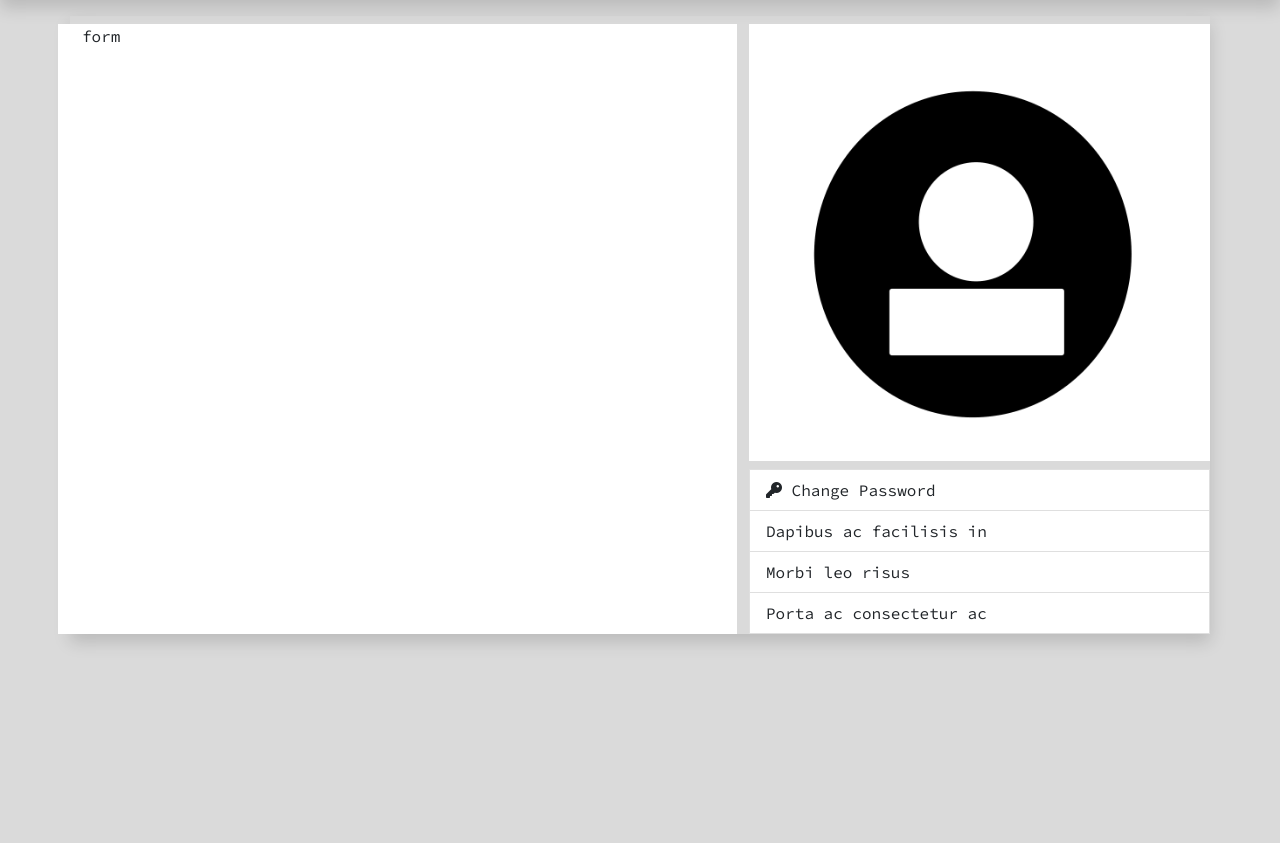
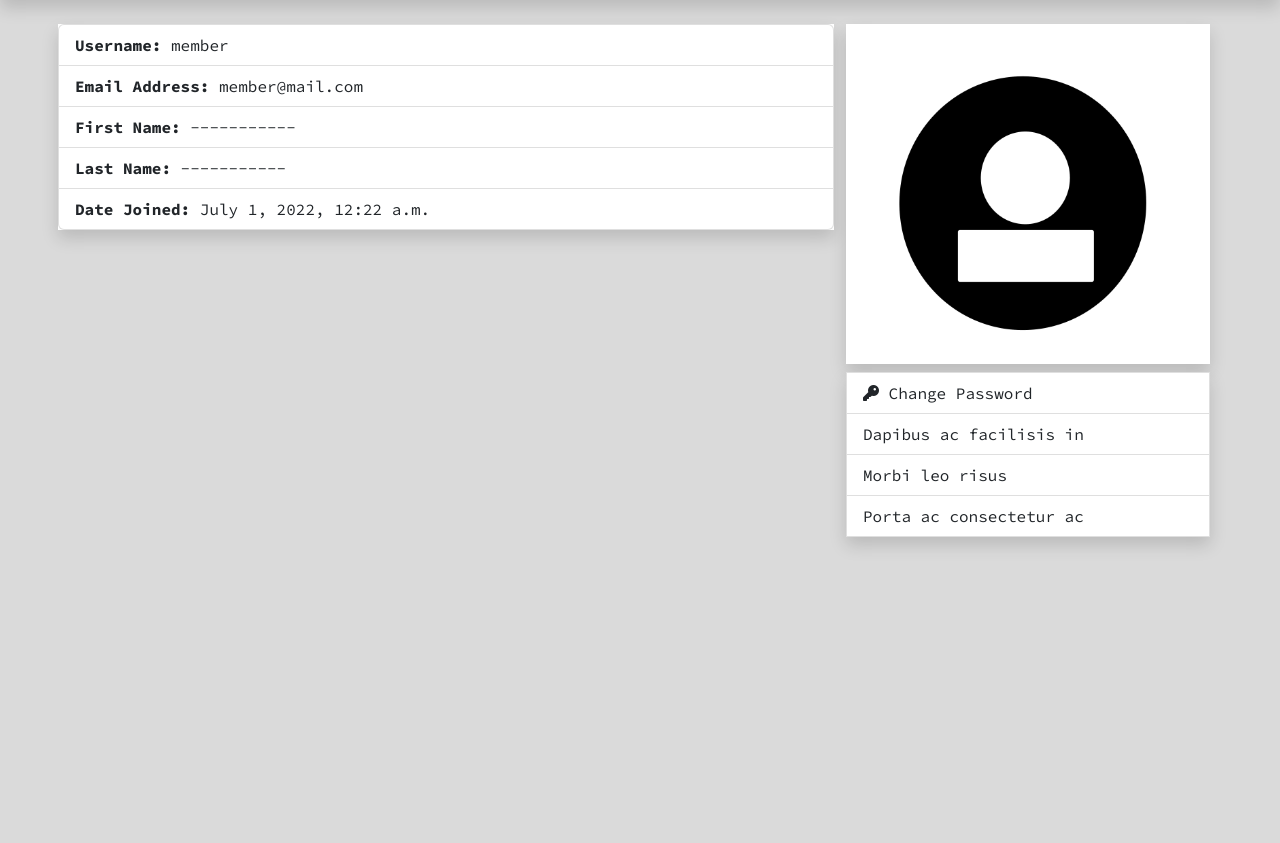
Before and after one commit to originull4/django_bootsrap, a Django app: page /account/profile/ in a window 1280 px wide. Shown: the part 56-899 px from the top of the page. Run offline with Django 4.2, Linux system fonts and the light colour scheme; a user stored in the database is signed in.

Commit message:
complete profile.html

```diff
--- a/account/views.py
+++ b/account/views.py
@@ -38,14 +38,14 @@ class ProfileView(LoginRequiredMixin, View):
     def get(self, request):
         user_info = {
             'username': request.user.username,
-            'email': request.user.email,
-            'first_name': request.user.first_name,
-            'last_name': request.user.last_name,
+            'email': request.user.email or '-----------',
+            'first_name': request.user.first_name or '-----------',
+            'last_name': request.user.last_name or '-----------',
             'date_joined': request.user.date_joined,
-            'gender': request.user.gender,
+            'gender': request.user.gender or '-----------',
             'avatar': request.user.avatar.url,
         }
-        return render(request, self.template_name, {'user_info': user_info})
+        return render(request, self.template_name, user_info)
 
 
 class LoginView(LogoutRequiredMixin, View):
--- a/templates/account/profile.html
+++ b/templates/account/profile.html
@@ -3,22 +3,42 @@
 {% load static %}
 
 {% block content %}
-<div class="container my-4 shadow">
-  <div class="row gy-2 gx-lg-5 gx-md-5">
+<div class="container my-4">
+
+  <div class="row gy-2 gx-md-5">
+
     <!-- Right Section -->
-    <div class="col-md-8 col-lg-7 bg-white">
-      form
+    <div class="col-md-8 p-0">
+      <div class="bg-white shadow">
+        <ul class="list-group">
+          <li class="list-group-item">
+            <strong>Username: </strong>{{ username }}
+          </li>
+          <li class="list-group-item">
+            <strong>Email Address: </strong>{{ email }}
+          </li>
+          <li class="list-group-item">
+            <strong>First Name: </strong>{{ first_name }}
+          </li>
+          <li class="list-group-item">
+            <strong>Last Name: </strong>{{ last_name }}
+          </li>
+          <li class="list-group-item">
+            <strong>Date Joined: </strong>{{ date_joined }}
+          </li>
+        </ul>
+      </div>
     </div>
 
     <!-- Left Section -->
-    <div class="col-md-4 col-lg-5">
+    <div class="col-md-4">
       <div class="row gy-2">
 
-        <div class="bg-white">
-          <img src="{{ user_info.avatar }}" class="w-100" />
+        <div class="bg-white shadow">
+          <img src="{{ avatar }}" class="w-100" />
         </div>
 
-        <div class="bg-white p-0">
+        <div class="bg-white p-0 shadow">
           <div class="list-group rounded-0">
             <a href="{% url 'account:password_change' %}"
               class="list-group-item list-group-item-action">
```
Also changed, not shown: db.sqlite3.
